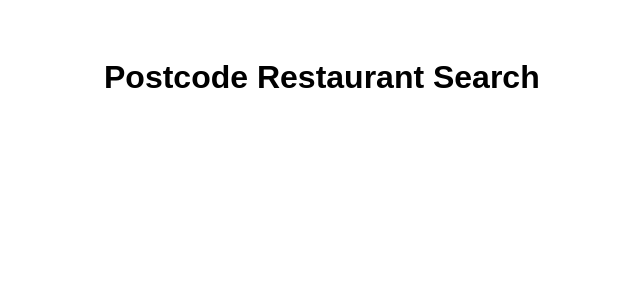
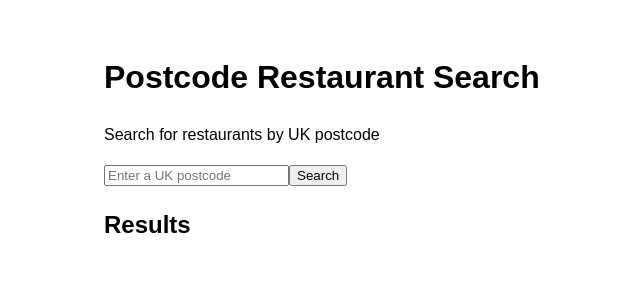
Before and after one commit to maxrawlins/postcode-restaurant-search, a React (Vite) app: page / in a window 1280 px wide. Shown: the top 300 px of the page, without its empty margins (72-712 px from the left). Built offline with nearby package versions, Linux system fonts and the light colour scheme.

Commit message:
added postcode search form layout

```diff
--- a/src/App.tsx
+++ b/src/App.tsx
@@ -1,9 +1,38 @@
+import { useState } from "react";
+
 function App() {
+  const [postcode, setPostcode] = useState("");
+
+  const handleSubmit = (e: React.FormEvent) => {
+    //prevents page refresh
+    e.preventDefault();
+
+    console.log(postcode);
+  };
+
   return (
     <main>
       <h1>Postcode Restaurant Search</h1>
+
+      <p>Search for restaurants by UK postcode</p>
+
+      <form onSubmit={handleSubmit}>
+        <input type = "text"
+        placeholder =  "Enter a UK postcode"
+        value = {postcode}
+        onChange={(e) => setPostcode(e.target.value)}
+        />
+        <button type = "submit">Search</button>
+      </form>
+
+      <section>
+      <h2>Results</h2>
+
+      </section>
     </main>
   );
 }
 
+
+
 export default App;
```
